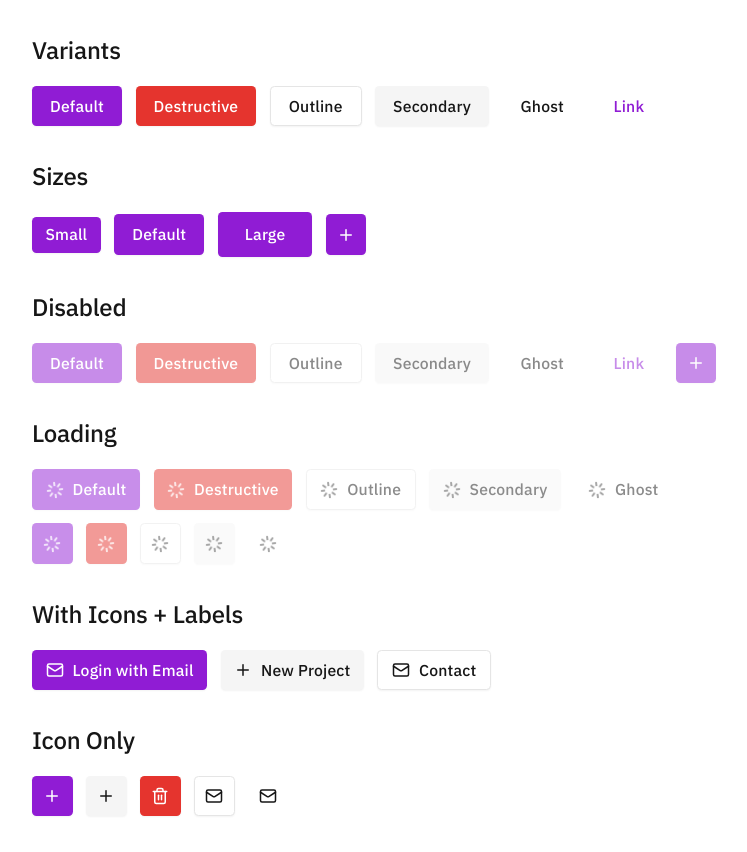
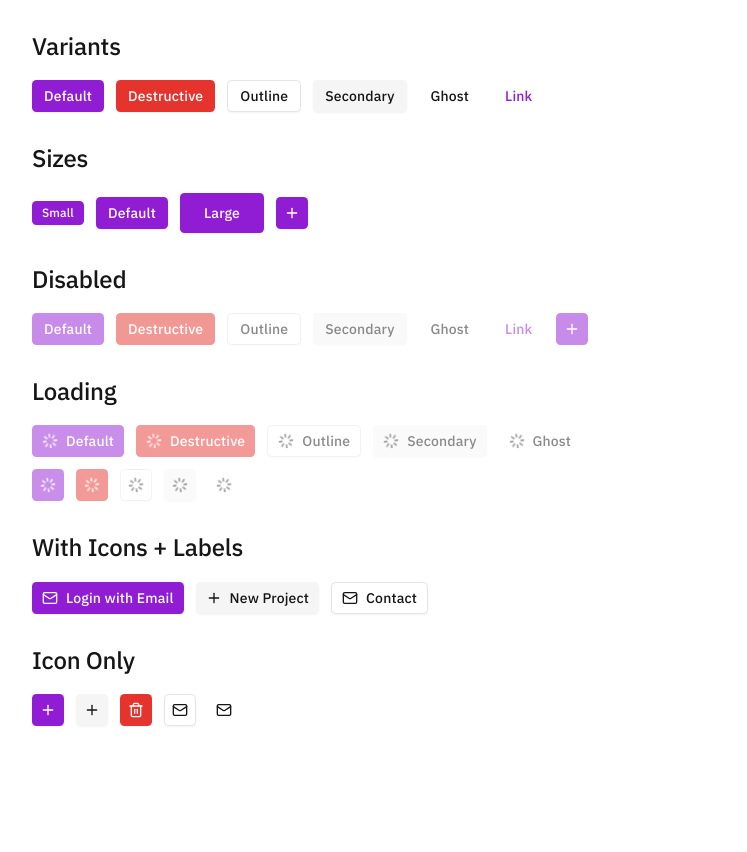
Before and after one commit to arko-vunet/vuds-x, a React (Vite) app: page /trial in a window 1280 px wide. Shown: the whole page, without its empty margins (128-875 px from the left). After the commit the page ends 800 px from the top, so only its background shows below. Built offline with nearby package versions, Linux system fonts and the light colour scheme.

Commit message:
chore: refine button sizing scale and normalize root rem baseline

```diff
--- a/src/components/ui/button.tsx
+++ b/src/components/ui/button.tsx
@@ -28,10 +28,12 @@ const buttonVariants = cva(
         link: "text-primary underline-offset-4 enabled:hover:underline",
       },
       size: {
-        default: "h-9 px-4 py-2 has-[>svg]:px-3",
-        sm: "h-8 rounded-sm gap-1.5 px-3 has-[>svg]:px-2.5",
+        default: "h-[32px] px-3 py-1.5 has-[>svg]:px-2.5",
+        sm: "h-[24px] rounded-sm text-xs gap-1.5 px-2.5 has-[>svg]:px-2",
         lg: "h-10 rounded-sm px-6 has-[>svg]:px-4",
-        icon: "size-9",
+        icon: "size-[32px]",
+        "icon-sm": "size-[24px]",
+        "icon-lg": "size-10",
       },
     },
     defaultVariants: {
@@ -58,7 +60,7 @@ function Button({
   }) {
   const Comp = asChild ? Slot : "button"
   const isDisabled = Boolean(props.disabled || loading)
-  const isIconLoading = Boolean(loading && size === "icon")
+  const isIconLoading = Boolean(loading && size?.startsWith("icon"))
   const shouldShowDisabledTooltip =
     !asChild && !loading && Boolean(props.disabled && disabledTooltip)
   const buttonNode = (
--- a/src/index.css
+++ b/src/index.css
@@ -21,8 +21,8 @@
   --heading: "IBM Plex Sans", system-ui, sans-serif;
   --mono: "IBM Plex Mono", ui-monospace, monospace;
 
-  font: 18px/145% var(--sans);
-  letter-spacing: 0.18px;
+  font: 16px/145% var(--sans);
+  letter-spacing: 0.16px;
   color-scheme: light;
   color: var(--text);
   background: var(--bg);
@@ -30,10 +30,6 @@
   text-rendering: optimizeLegibility;
   -webkit-font-smoothing: antialiased;
   -moz-osx-font-smoothing: grayscale;
-
-  @media (max-width: 1024px) {
-    font-size: 16px;
-  }
 
   /* Neutral ramp used by borders, muted surfaces, disabled states */
   --neutral-0: oklch(1 0 0);
@@ -132,7 +128,7 @@
 
   --chart-5: oklch(0.424 0.199 265.638);
 
-  --radius: 0.625rem;
+  --radius: 0.703125rem;
 
   --sidebar: var(--neutral-50);
   --sidebar-foreground: var(--neutral-900);
```
Also changed, not shown: src/content/changelog.md.
